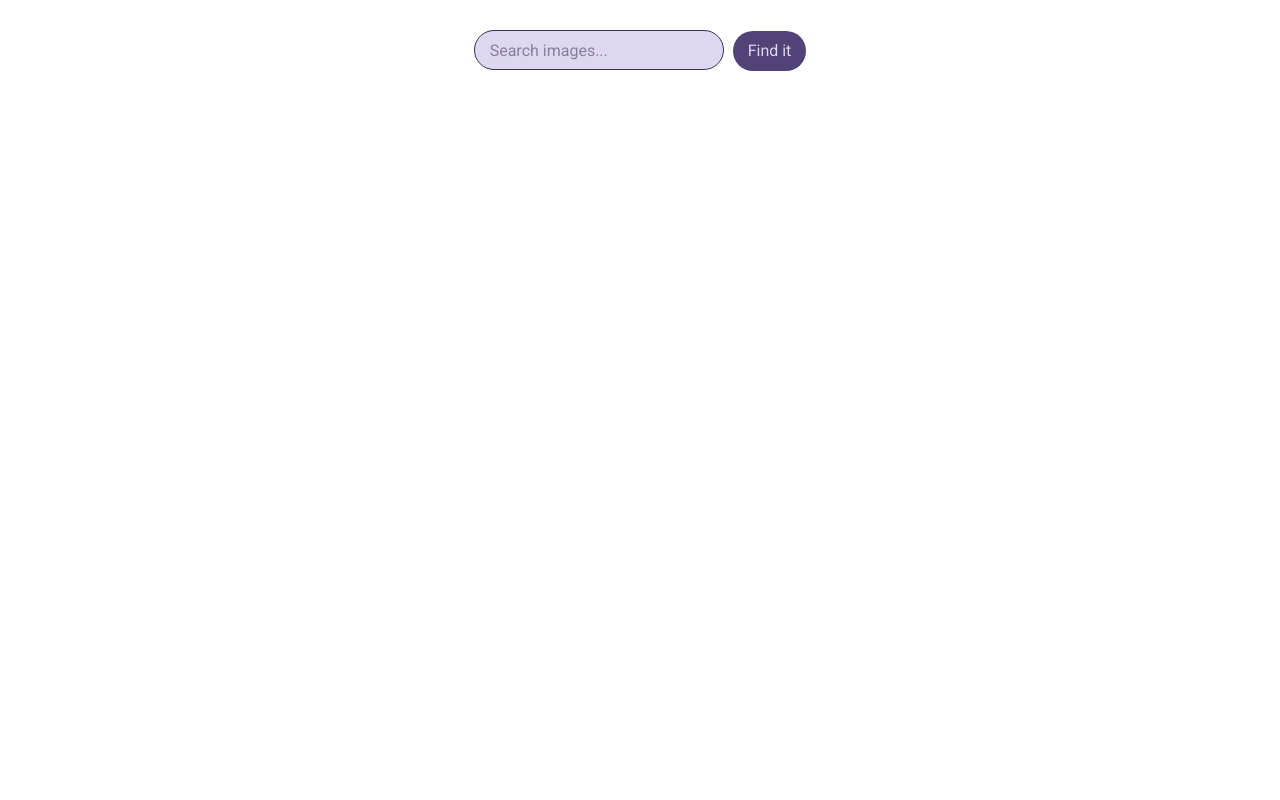
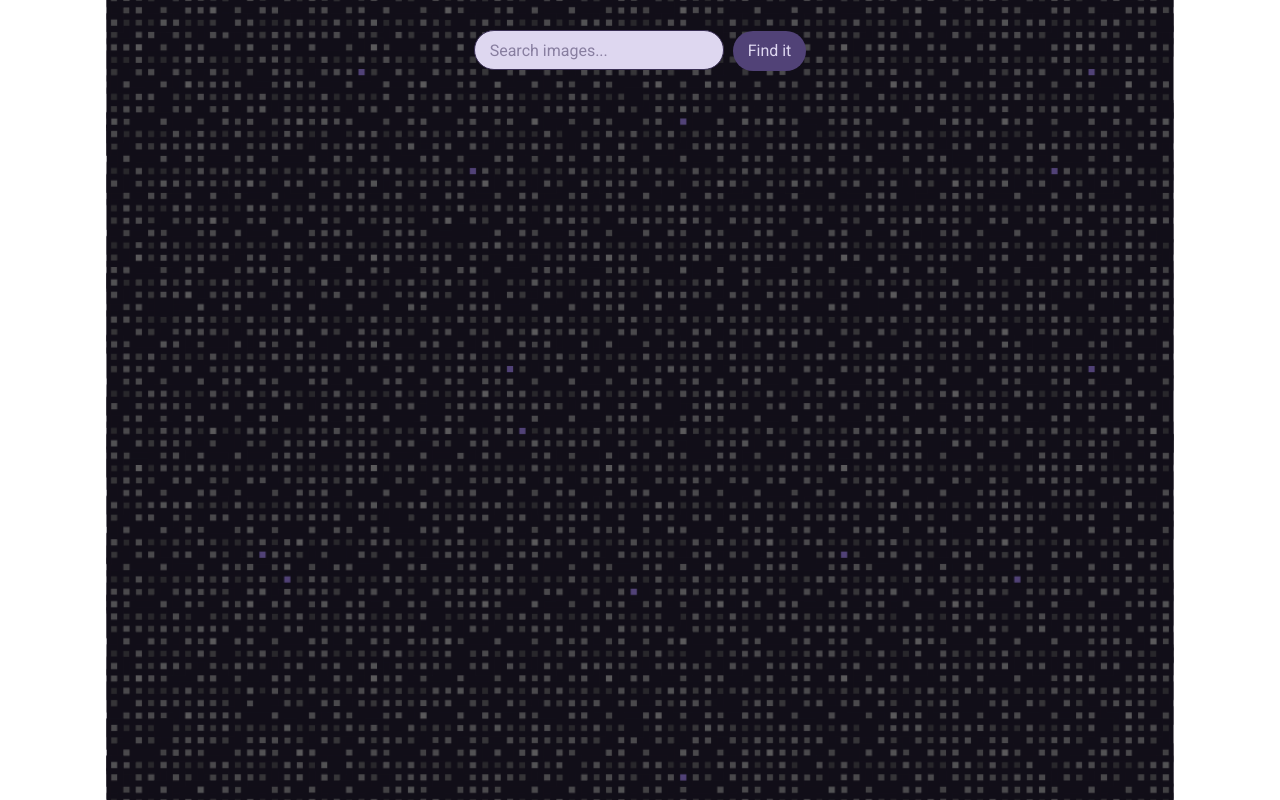
Before and after one commit to pavel-sheremet-dev/goit-js-hw-13-image-finder, a website built with Parcel: page src/index.html in a window 1280 px wide. Built offline with nearby package versions, Linux system fonts and the light colour scheme; what spin.js would draw is missing.

Commit message:
Update main.scss

```diff
--- a/src/sass/main.scss
+++ b/src/sass/main.scss
@@ -22,13 +22,14 @@ body::after {
   position: fixed;
   top: 0;
   width: 100vw;
+  height: 100vh;
   left: 0;
   right: 0;
   z-index: -1;
   background-repeat: no-repeat;
-  background-position: center;
+  background-position: 0 0;
   background-attachment: scroll;
-  background-size: cover;
+  background-size: 100% 100%;
 }
 
 p,
```
